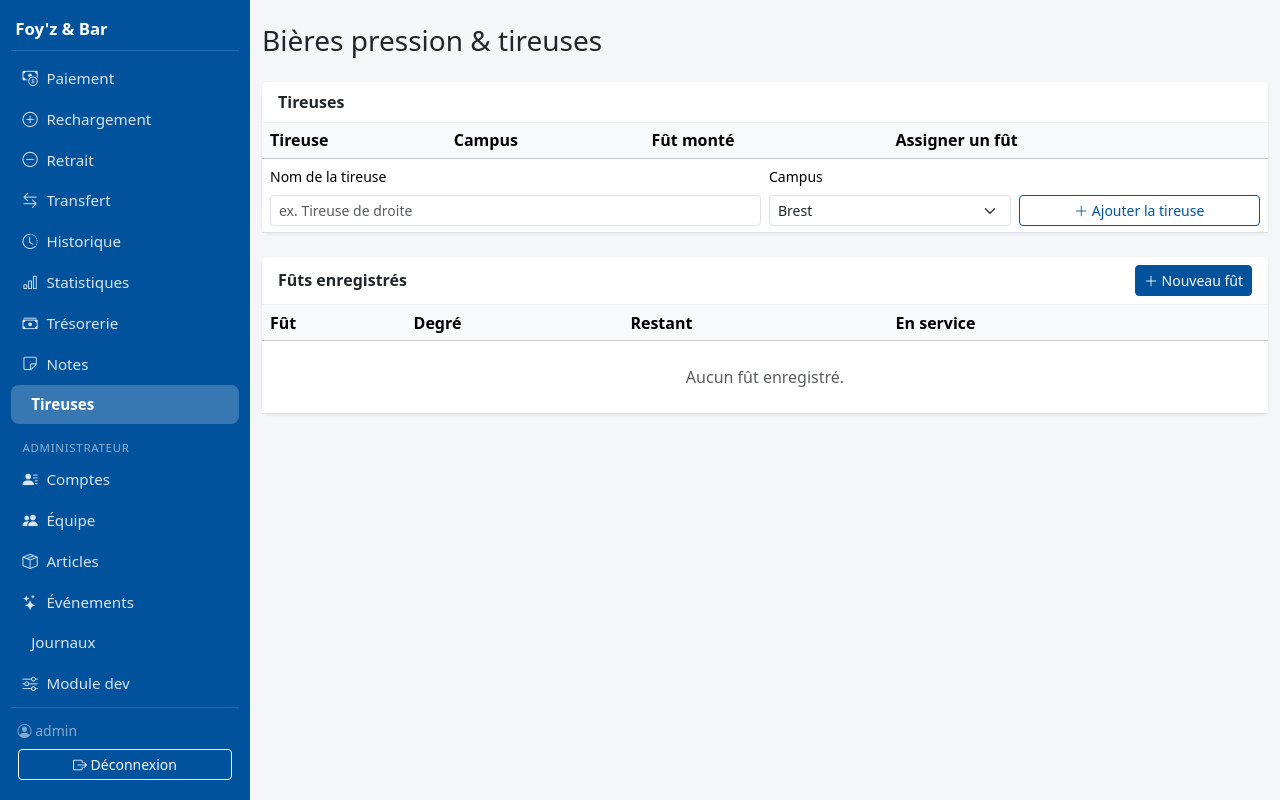
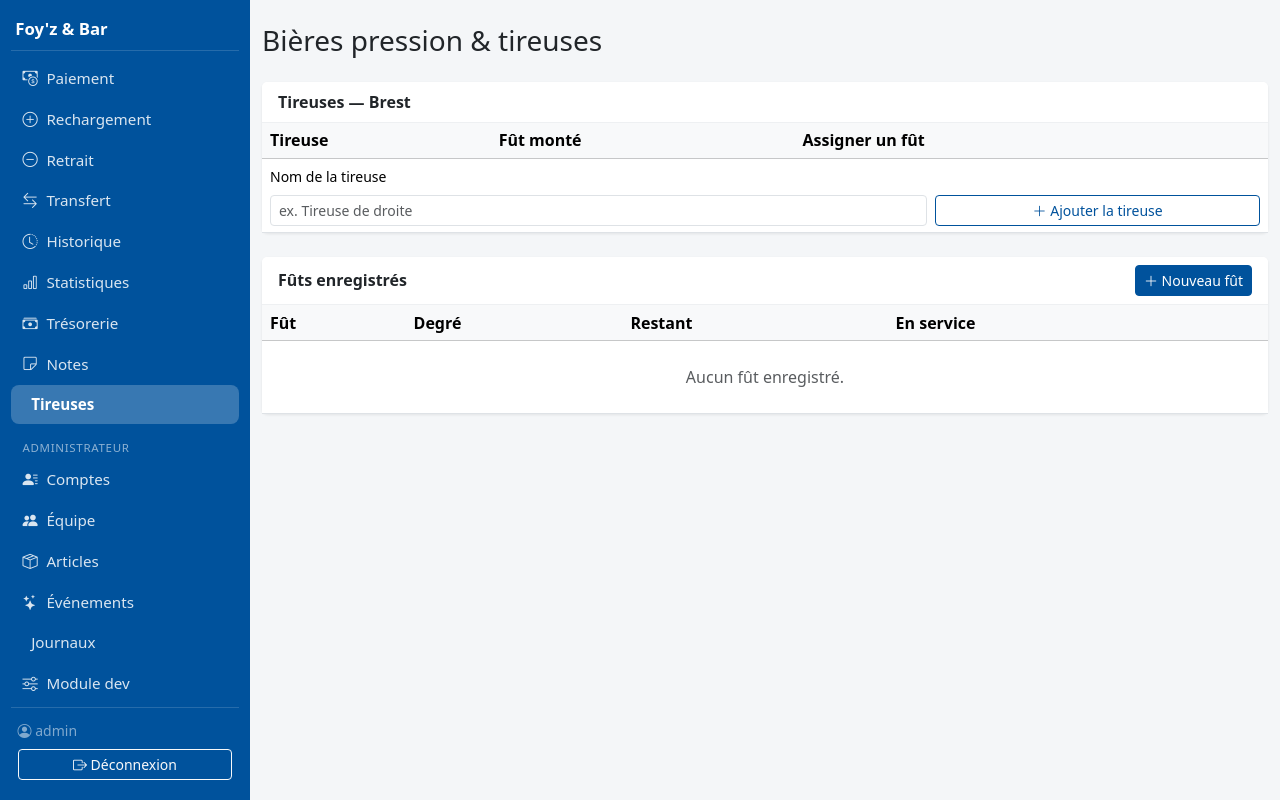
Before and after one commit to pauldebise/plateforme_foyz_bar, a Flask app: page /admin/tireuses in a window 1280 px wide. Run offline with Flask 3, Linux system fonts and the light colour scheme; the visitor is signed in with stand-in values (Sample User, id 1); data comes from the database, SQL or seed files in the repository; data that the repository does not hold is empty.

Commit message:
tireuses: filtrage par campus de la session (onglet tireuses, encaissement et mutations)

```diff
--- a/app/routes/admin.py
+++ b/app/routes/admin.py
@@ -1,7 +1,7 @@
 import os
 from datetime import datetime, timedelta
 
-from flask import Blueprint, abort, current_app, flash, g, redirect, render_template, request, url_for
+from flask import Blueprint, abort, current_app, flash, g, redirect, render_template, request, session, url_for
 from sqlalchemy import func, select
 from werkzeug.utils import secure_filename
 
@@ -45,6 +45,11 @@ def save_upload(file_storage, allowed=None):
     name = f"{datetime.now().strftime('%Y%m%d%H%M%S')}_{new_token()[:8]}_{filename}"
     file_storage.save(os.path.join(current_app.config["UPLOAD_FOLDER"], name))
     return name
+
+
+def session_campus():
+    campus = session.get("campus")
+    return campus if campus in CAMPUSSES else "brest"
 
 
 @bp.route("/comptes")
@@ -222,10 +227,12 @@ def _article_from_form(a):
 @bp.route("/tireuses")
 @login_required
 def tireuses():
+    campus = session_campus()
     kegs = db.session.scalars(select(Keg).order_by(Keg.active.desc(), Keg.name)).unique().all()
-    taps = db.session.scalars(select(Tap).order_by(Tap.number)).all()
-    free_kegs = [k for k in kegs if k.remaining_l > 0.01 and not any(t.keg_id == k.id for t in taps)]
-    return render_template("admin/tireuses.html", kegs=kegs, taps=taps, free_kegs=free_kegs)
+    taps = db.session.scalars(select(Tap).where(Tap.campus == campus).order_by(Tap.number)).all()
+    all_taps = db.session.scalars(select(Tap)).all()
+    free_kegs = [k for k in kegs if k.remaining_l > 0.01 and not any(t.keg_id == k.id for t in all_taps)]
+    return render_template("admin/tireuses.html", kegs=kegs, taps=taps, free_kegs=free_kegs, campus=campus)
 
 
 @bp.route("/tireuses/kegs/nouveau", methods=["POST"])
@@ -294,33 +301,46 @@ def _keg_from_form(k):
 @login_required
 def tap_nouveau():
     name = (request.form.get("name") or "").strip()
-    campus = request.form.get("campus", "brest")
+    campus = session_campus()
     if not name:
         flash("Le nom de la tireuse est obligatoire.", "danger")
         return redirect(url_for("admin.tireuses"))
-    if db.session.scalars(select(Tap).where(func.lower(Tap.name) == name.lower())).first():
-        flash("Une tireuse porte déjà ce nom.", "danger")
+    if db.session.scalars(
+        select(Tap).where(func.lower(Tap.name) == name.lower(), Tap.campus == campus)
+    ).first():
+        flash("Une tireuse porte déjà ce nom sur ce campus.", "danger")
         return redirect(url_for("admin.tireuses"))
     max_number = db.session.scalar(select(func.max(Tap.number))) or 0
-    db.session.add(Tap(number=max_number + 1, name=name[:160], campus=campus if campus in CAMPUSSES else "brest"))
+    db.session.add(Tap(number=max_number + 1, name=name[:160], campus=campus))
     db.session.commit()
     flash(f'"{name}" ajoutée.', "success")
     return redirect(url_for("admin.tireuses"))
 
 
+def _campus_tap_or_404(tap_id):
+    tap = db.session.get(Tap, tap_id)
+    if tap is None or tap.campus != session_campus():
+        return None
+    return tap
+
+
 @bp.route("/tireuses/taps/<int:tap_id>/renommer", methods=["POST"])
 @login_required
 def tap_renommer(tap_id):
-    tap = db.session.get(Tap, tap_id)
+    tap = _campus_tap_or_404(tap_id)
     name = (request.form.get("name") or "").strip()
     if tap is None:
         abort(404)
     if not name:
         flash("Le nom de la tireuse est obligatoire.", "danger")
         return redirect(url_for("admin.tireuses"))
-    duplicate = db.session.scalars(select(Tap).where(func.lower(Tap.name) == name.lower(), Tap.id != tap.id)).first()
+    duplicate = db.session.scalars(
+        select(Tap).where(
+            func.lower(Tap.name) == name.lower(), Tap.id != tap.id, Tap.campus == tap.campus
+        )
+    ).first()
     if duplicate:
-        flash("Une autre tireuse porte déjà ce nom.", "danger")
+        flash("Une autre tireuse porte déjà ce nom sur ce campus.", "danger")
         return redirect(url_for("admin.tireuses"))
     tap.name = name[:160]
     db.session.commit()
@@ -333,7 +353,7 @@ def tap_renommer(tap_id):
 @bp.route("/tireuses/taps/<int:tap_id>/assigner", methods=["POST"])
 @login_required
 def tap_assigner(tap_id):
-    tap = db.session.get(Tap, tap_id)
+    tap = _campus_tap_or_404(tap_id)
     keg = db.session.get(Keg, request.form.get("keg_id", ""))
     if tap and keg:
         C.assign_keg(tap, keg)
@@ -344,7 +364,7 @@ def tap_assigner(tap_id):
 @bp.route("/tireuses/taps/<int:tap_id>/detacher", methods=["POST"])
 @login_required
 def tap_detacher(tap_id):
-    tap = db.session.get(Tap, tap_id)
+    tap = _campus_tap_or_404(tap_id)
     if tap:
         C.detach_keg(tap)
         flash(f"{tap.display_name} libérée.", "success")
@@ -354,7 +374,7 @@ def tap_detacher(tap_id):
 @bp.route("/tireuses/taps/<int:tap_id>/supprimer", methods=["POST"])
 @login_required
 def tap_supprimer(tap_id):
-    tap = db.session.get(Tap, tap_id)
+    tap = _campus_tap_or_404(tap_id)
     if tap is None:
         abort(404)
     name = tap.display_name
--- a/app/templates/admin/tireuses.html
+++ b/app/templates/admin/tireuses.html
@@ -4,10 +4,10 @@
 <h1 class="h3 mb-4"><i class="bi bi-beaker"></i> Bières pression &amp; tireuses</h1>
 
 <div class="card mb-4">
-  <div class="card-header">Tireuses</div>
+  <div class="card-header">Tireuses — {{ CAMPUSSES[campus] }}</div>
   <div class="table-responsive">
     <table class="table table-sm align-middle mb-0">
-      <thead class="table-light"><tr><th>Tireuse</th><th>Campus</th><th>Fût monté</th><th>Assigner un fût</th><th></th></tr></thead>
+      <thead class="table-light"><tr><th>Tireuse</th><th>Fût monté</th><th>Assigner un fût</th><th></th></tr></thead>
       <tbody>
         {% for t in taps %}
         <tr>
@@ -19,7 +19,6 @@
               <button class="btn btn-sm btn-outline-secondary" title="Renommer"><i class="bi bi-pencil"></i></button>
             </form>
           </td>
-          <td>{{ CAMPUSSES[t.campus] }}</td>
           <td>{% if t.keg %}{{ t.keg.name }}{% else %}<span class="text-muted">vide</span>{% endif %}</td>
           <td>
             <form class="d-flex gap-2" method="post" action="{{ url_for('admin.tap_assigner', tap_id=t.id) }}">
@@ -48,17 +47,11 @@
         </tr>
         {% endfor %}
         <tr>
-          <td colspan="5">
+          <td colspan="4">
             <form class="row g-2 align-items-end" method="post" action="{{ url_for('admin.tap_nouveau') }}">
               <input type="hidden" name="_csrf" value="{{ csrf_token() }}">
-                  <div class="col-6"><label class="form-label small">Nom de la tireuse</label><input class="form-control form-control-sm" name="name" maxlength="160" placeholder="ex. Tireuse de droite" required></div>
-                  <div class="col-3">
-                    <label class="form-label small">Campus</label>
-                    <select class="form-select form-select-sm" name="campus">
-                      {% for key, label in CAMPUSSES.items() %}<option value="{{ key }}">{{ label }}</option>{% endfor %}
-                    </select>
-                  </div>
-                  <div class="col-3 d-grid"><button class="btn btn-outline-primary btn-sm"><i class="bi bi-plus-lg"></i> Ajouter la tireuse</button></div>
+                  <div class="col-8"><label class="form-label small">Nom de la tireuse</label><input class="form-control form-control-sm" name="name" maxlength="160" placeholder="ex. Tireuse de droite" required></div>
+                  <div class="col-4 d-grid"><button class="btn btn-outline-primary btn-sm"><i class="bi bi-plus-lg"></i> Ajouter la tireuse</button></div>
             </form>
           </td>
         </tr>
```
Also changed, not shown: app/routes/team.py (+8 -3 lines).
